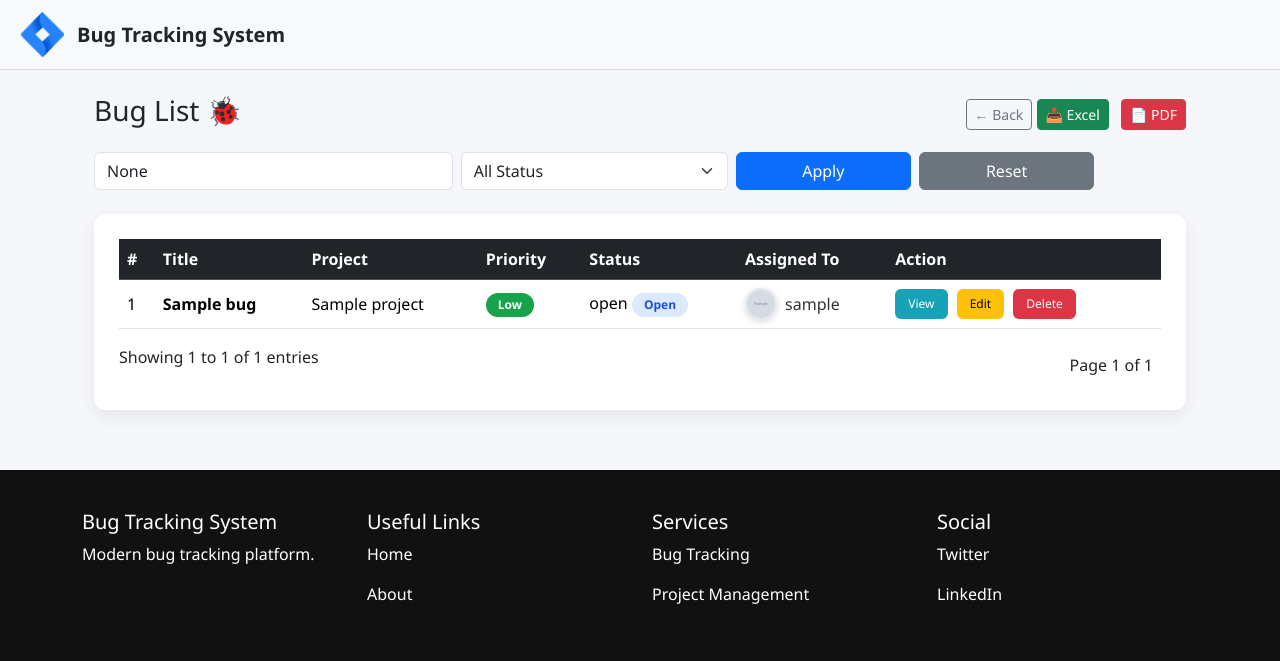
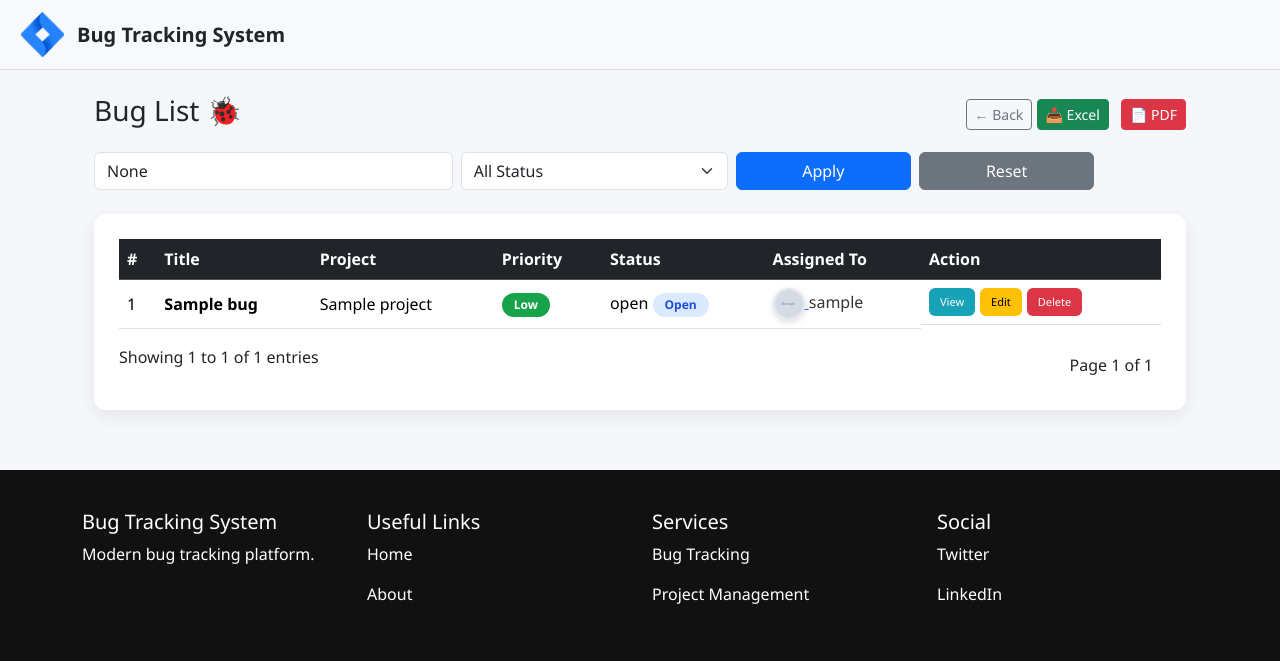
Before and after one commit to siddharthmehta2222-hub/bug-tracking-system-django, a Django app: page /bug-list/ in a window 1280 px wide. Shown: the part 33-694 px from the top of the page. Run offline with Django 5.2, Linux system fonts and the light colour scheme; a user stored in the database is signed in; tables that the repository leaves empty hold one stand-in row (values such as "Sample post"); grey boxes marked "Sample" are stand-in pictures.

Commit message:
feat: Enhance button styles and layout in bug list UI

```diff
--- a/core/templates/core/bug_list.html
+++ b/core/templates/core/bug_list.html
@@ -57,12 +57,19 @@
 }
 
 /* BUTTONS */
+.action-buttons{
+    display:flex;
+    align-items:center;
+    gap:5px;
+}
+
 .action-buttons .btn{
-    padding:5px 12px;
-    font-size:12px;
-    margin-right:5px;
+    padding:5px 10px;
+    font-size:11px;
     border-radius:6px;
+    white-space:nowrap;
 }
+
 
 .btn-view{background:#17a2b8;color:white;}
 .btn-edit{background:#ffc107;color:black;}
@@ -167,7 +174,7 @@
                     {% endif %}
                 </td>
 
-                <td class="d-flex align-items-center gap-2">
+                <td >
 
                     <a href="{% url 'view_user' bug.assigned_to.id %}">
                         {% if bug.assigned_to and bug.assigned_to.image %}
@@ -214,7 +221,7 @@
 
                     {% if request.user.role == 'admin' or request.user.role == 'manager' %}
                         {% if bug.status == 'verified' %}
-                            <a href="{% url 'close_bug' bug.id %}" class="btn btn-close btn-sm">Close</a>
+                            <a href="{% url 'close_bug' bug.id %}" class="btn btn-success btn-sm">Close</a>
                         {% endif %}
                     {% endif %}
                     {% if request.user.role == 'tester' or request.user.role == 'admin' or request.user.role == 'manager' %}
```
